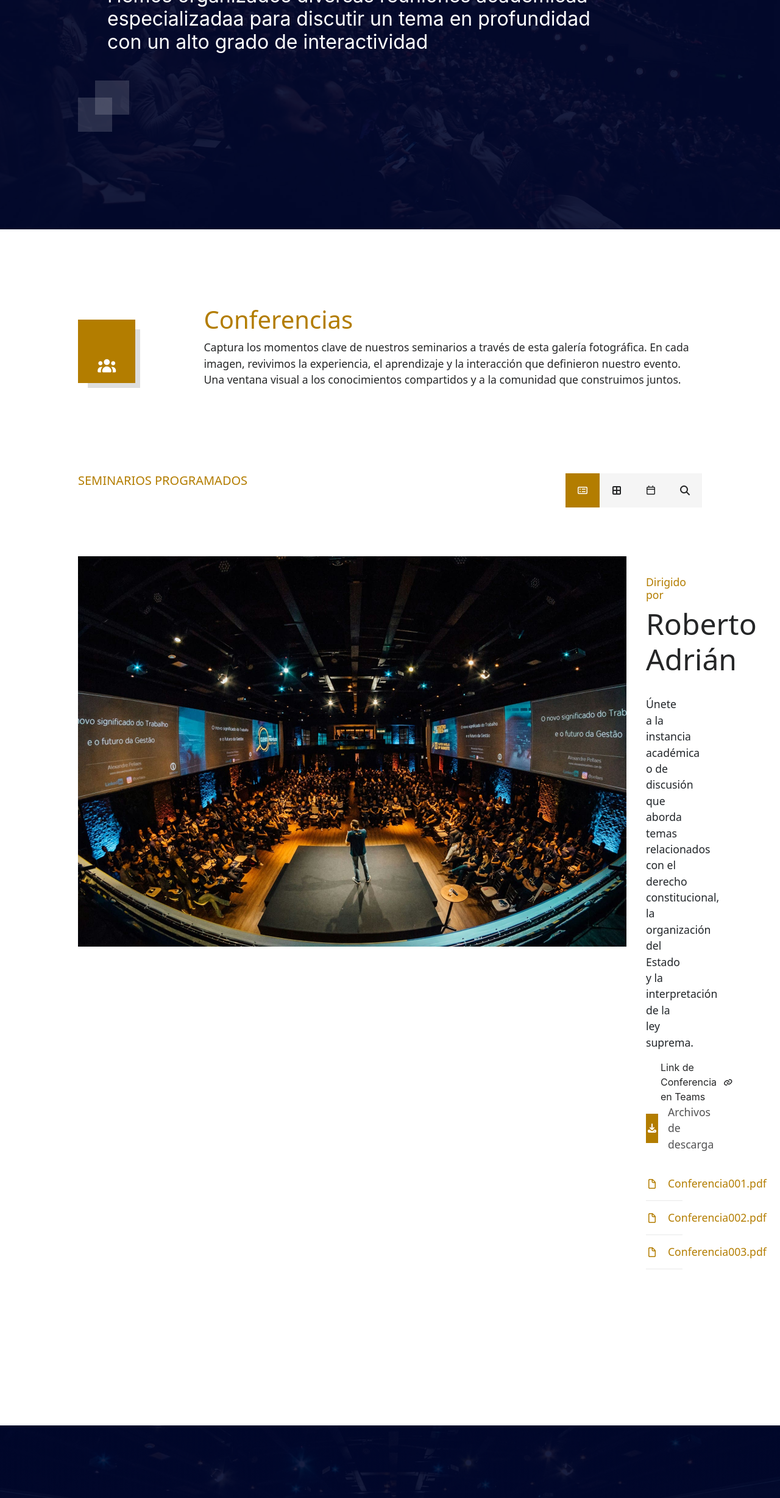
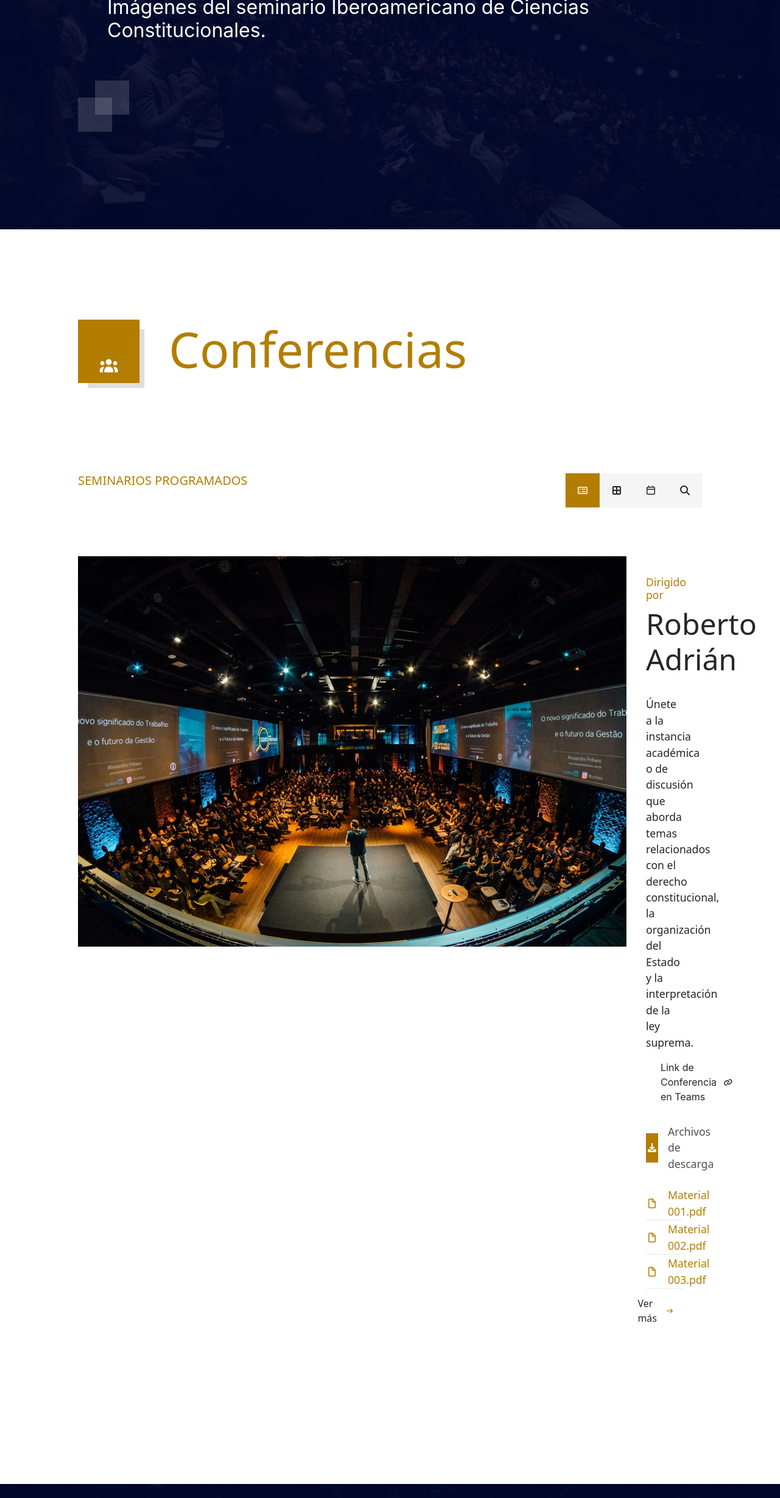
Before and after one commit to johannadevelovestar/seminario.github.io, a plain HTML site: page index.html in a window 1280 px wide. Shown: the part 344-2800 px from the top of the page at 61% size. Drawn offline with nearby package versions, Linux system fonts and the light colour scheme.

Commit message:
cambios del 09 de noviembre
cambios del 09 de noviembre y ya

```diff
--- a/css/style.css
+++ b/css/style.css
@@ -119,7 +119,7 @@
     min-height: 400px;
     display: flex;
     align-items: center;
-    gap: 7rem;
+    gap: 3rem;
 }
 
 .sm-seminarios-header .st-icono {
@@ -149,8 +149,8 @@
 
 .sm-seminarios-header h1 {
     color: var(--st-yellow-900-hex);
-    font-size: 2.5rem;
-    font-weight: 500;
+    font-size: 5rem;
+    font-weight: 300;
 }
 
 .sm-seminarios-header p {
@@ -456,6 +456,24 @@
     font-size: 1.1rem;
 }
 
+.sm-card-link {
+    color: var(--st-dark-hex);
+    display: flex;
+    align-items: center;
+    width: 100%;
+    height: 56px;
+    gap: 1rem;
+    justify-content: flex-end;
+}
+
+.sm-card-link i {
+    color: var(--st-yellow-900-hex);
+}
+
+.sm-card-link:hover{
+    color: var(--st-dark-hex);
+}
+
 .sm-lista-moderadores {
     margin-bottom: 2rem;
 }
@@ -471,6 +489,15 @@
 .sm-card-text p {
     font-size: 1.1rem;
     font-weight: 300;
+}
+
+.sm-team-container{
+    width: 100%;
+    min-height: 56px;
+    display: flex;
+    flex-direction: column;
+    justify-content: center;
+    margin-bottom: 2rem;
 }
 
 .sm-teams-title {
@@ -590,6 +617,7 @@
 
 .sm-galeria-seminarios{
     margin-top: 144px;
+    --st-size-picture: 400px;
 }
 
 .sm-galeria-header{
@@ -663,7 +691,7 @@
 .sm-lista-galeria {
     gap: 1.5rem;
     margin: 80px 0;
-    --st-size-picture: 248px;
+    justify-content: center;
 }
 
 .sm-lista-galeria .nav-item {
@@ -686,7 +714,7 @@
     display: block;
     width: 100%;
     color: var(--st-dark-hex);
-    font-size: 11px;
+    font-size: 16px;
     font-weight: 400;
     text-align: end;
 }
@@ -985,10 +1013,9 @@ textarea.st-input-app{
     gap: 1rem;
     font-size: 1.1rem;
     font-weight: 300;
-    background-color: rgba(var(--st-white-rgb), .0375);
     height: 56px;
     padding: 0 1.5rem;
-    border-radius: 8px;
+    border-top: 1px rgba(var(--st-white-rgb), .3) solid;
 }
 
 .st-footer-presentation {
--- a/index.html
+++ b/index.html
@@ -97,7 +97,7 @@
                             <div class="sm-presentation-slide">
                                 <div class="sm-presentation-container">
                                     <h1>Conferencias</h1>
-                                    <p>Hemos organizados diversas reuniones académicaa especializadaa para discutir un tema en profundidad con un alto grado de interactividad</p>
+                                    <p>Imágenes del seminario Iberoamericano de Ciencias Constitucionales.</p>
                                 </div>
                             </div>
                         </div>
@@ -119,9 +119,7 @@
                             <div class="sm-presentation-slide">
                                 <div class="sm-presentation-container">
                                     <h1>Galeria</h1>
-                                    <p>Captura los momentos clave de nuestros seminarios a través de esta galería fotográfica. En cada imagen, revivimos la
-                                    experiencia, el aprendizaje y la interacción que definieron nuestro evento. Una ventana visual a los conocimientos
-                                    compartidos y a la comunidad que construimos juntos.</p>
+                                    <p>Imágenes del seminario Iberoamericano de Ciencias Constitucionales.</p>
                                 </div>
                             </div>
                         </div>
@@ -141,9 +139,6 @@
                 </span>
                 <div class="sm-header-column">
                     <h1>Conferencias</h1>
-                    <p>Captura los momentos clave de nuestros seminarios a través de esta galería fotográfica. En cada imagen, revivimos la
-                    experiencia, el aprendizaje y la interacción que definieron nuestro evento. Una ventana visual a los conocimientos
-                    compartidos y a la comunidad que construimos juntos.</p>
                 </div>
             </div>
         </div>
@@ -223,7 +218,7 @@
                                             <div class="st-icono">
                                                 <i class="fa-regular fa-file"></i>
                                             </div>
-                                            <span>Conferencia001.pdf</span>
+                                            <span>Material 001.pdf</span>
                                         </a>
                                     </li>
                                     <li class="nav-item">
@@ -231,7 +226,7 @@
                                             <div class="st-icono">
                                                 <i class="fa-regular fa-file"></i>
                                             </div>
-                                            <span>Conferencia002.pdf</span>
+                                            <span>Material 002.pdf</span>
                                         </a>
                                     </li>
                                     <li class="nav-item">
@@ -239,12 +234,15 @@
                                             <div class="st-icono">
                                                 <i class="fa-regular fa-file"></i>
                                             </div>
-                                            <span>Conferencia003.pdf</span>
+                                            <span>Material 003.pdf</span>
                                         </a>
                                     </li>
                                 </ul>
+
+                                <a href="#" class="nav-link sm-card-link mt-2"> Ver más <i class="fa-solid fa-arrow-right fa-2xs"></i></a>
                             </div>
                         </div>
+
                     </div>
                 </li>
             </ul>
@@ -258,7 +256,7 @@
             <img src="res/01.jpg" alt="">
             <div class="st-flex-site">
                 <h1>Galeria</h1>
-                <p>Hemos organizados diversas reuniones académicaa especializadaa para discutir un tema en profundidad con un alto grado de interactividad</p>
+                <p>Imágenes del seminario Iberoamericano de Ciencias Constitucionales.</p>
             </div>
         </div>
 
@@ -365,8 +363,7 @@
                         </div>
                         <h1>Contáctanos</h1>
                         <p>
-                            Estamos aquí para responder a tus preguntas, comentarios o sugerencias. Utiliza los métodos de nuestro sitio para
-                            ponerte en contacto con nuestro equipo.
+                            Estamos aquí para responder a tus preguntas, comentarios o sugerencias.
                         </p>
                     </div>
 
```
